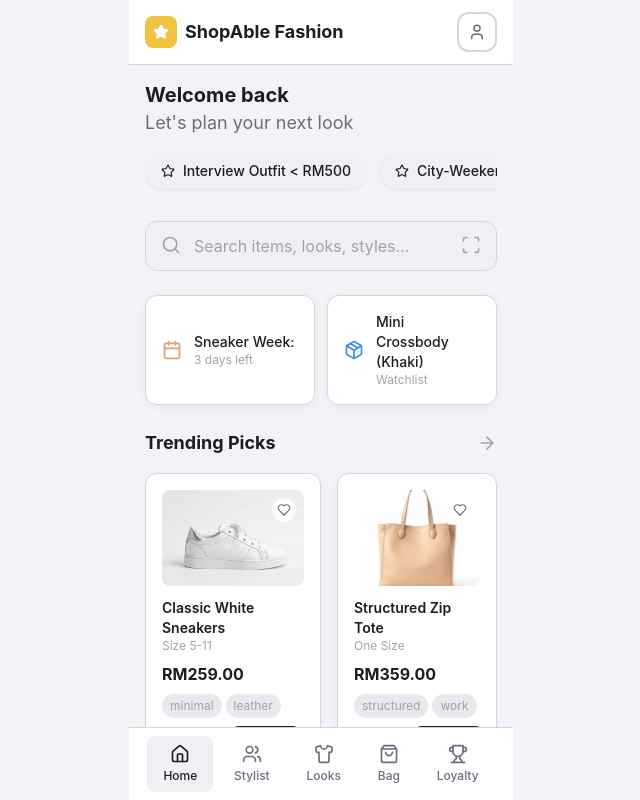
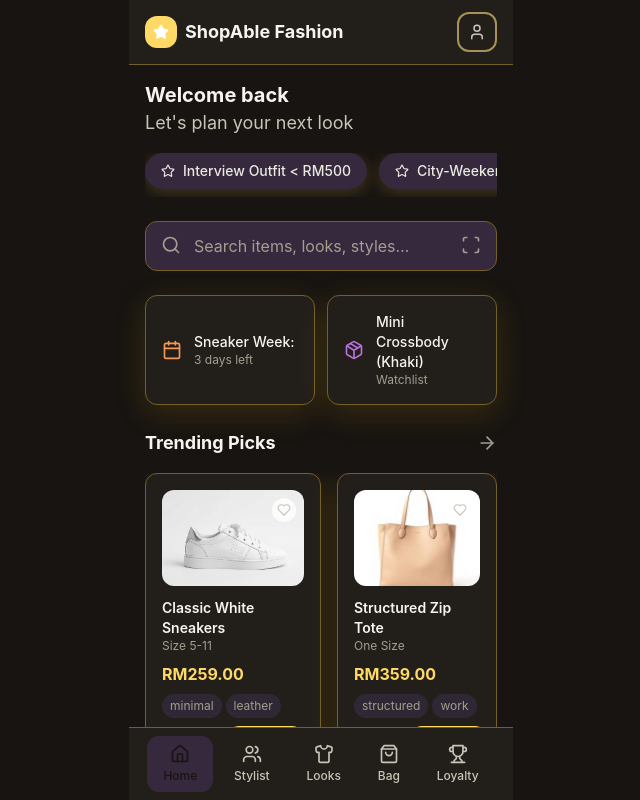
Before and after one commit to yohan19960/fashion-ai-style, a React (Vite) app: page / in a window 1280 px wide. Shown: the top 800 px of the page, without its empty margins (319-959 px from the left). Built offline with nearby package versions, Linux system fonts and the light colour scheme.

Commit message:
feat: Update theme to Luxury & Glam
Update theme colors to reflect a Luxury & Glam aesthetic, adjusting primary, secondary, and accent colors to align with the new theme.

```diff
--- a/src/index.css
+++ b/src/index.css
@@ -2,100 +2,94 @@
 @tailwind components;
 @tailwind utilities;
 
-/* ShopAble Fashion Design System - Premium Mobile Fashion App */
+/* ShopAble Fashion Design System - Luxury & Glam Mobile Fashion App */
 
 @layer base {
   :root {
-    /* Core Brand Colors */
-    --background: 240 20% 96%;
-    --foreground: 220 15% 12%;
+    /* Core Brand Colors - Luxury Black & Cream */
+    --background: 30 15% 8%;
+    --foreground: 45 20% 95%;
 
-    /* Card System */
-    --card: 0 0% 100%;
-    --card-foreground: 220 15% 12%;
-    --card-shadow: 220 20% 20%;
+    /* Card System - Deep Black with Gold Edges */
+    --card: 30 12% 12%;
+    --card-foreground: 45 20% 95%;
+    --card-shadow: 0 0% 0%;
 
-    /* App Background */
-    --app-background: 240 20% 96%;
-    --section-background: 0 0% 100%;
+    /* App Background - Rich Gradient */
+    --app-background: 30 15% 8%;
+    --section-background: 30 12% 12%;
 
-    /* Brand Primary - Sophisticated Dark */
-    --primary: 220 15% 12%;
-    --primary-foreground: 0 0% 98%;
-    --primary-muted: 220 10% 25%;
+    /* Brand Primary - Luxurious Deep Black */
+    --primary: 30 15% 8%;
+    --primary-foreground: 45 35% 85%;
+    --primary-muted: 30 10% 20%;
 
-    /* Fashion Gold Accents */
-    --accent-gold: 45 85% 60%;
-    --accent-gold-muted: 45 40% 85%;
-    --accent-warm: 30 60% 65%;
+    /* Luxury Gold & Rose Gold Accents */
+    --accent-gold: 45 100% 70%;
+    --accent-gold-muted: 45 60% 90%;
+    --accent-warm: 25 90% 65%;
 
-    /* Secondary Fashion Tones */
-    --secondary: 240 15% 95%;
-    --secondary-foreground: 220 15% 12%;
-    --secondary-muted: 240 10% 90%;
+    /* Secondary Luxury Tones - Deep Purple */
+    --secondary: 280 25% 25%;
+    --secondary-foreground: 45 20% 95%;
+    --secondary-muted: 280 15% 35%;
 
-    /* Text Hierarchy */
-    --text-primary: 220 15% 12%;
-    --text-secondary: 220 10% 45%;
-    --text-muted: 220 8% 65%;
+    /* Text Hierarchy - Gold & Cream */
+    --text-primary: 45 20% 95%;
+    --text-secondary: 45 15% 75%;
+    --text-muted: 45 10% 60%;
 
-    /* Interactive Elements */
-    --button-primary: 220 15% 12%;
-    --button-primary-hover: 220 15% 8%;
-    --button-secondary: 240 15% 95%;
-    --button-outline: 220 20% 85%;
+    /* Interactive Elements - Gold Gradients */
+    --button-primary: 45 100% 70%;
+    --button-primary-hover: 35 100% 65%;
+    --button-secondary: 280 25% 25%;
+    --button-outline: 45 30% 50%;
 
-    /* Fashion Chip/Pill Colors */
-    --chip-background: 240 15% 95%;
-    --chip-foreground: 220 15% 12%;
-    --chip-active: 220 15% 12%;
-    --chip-active-foreground: 0 0% 98%;
+    /* Luxury Chip/Pill Colors */
+    --chip-background: 280 20% 20%;
+    --chip-foreground: 45 20% 90%;
+    --chip-active: 45 100% 70%;
+    --chip-active-foreground: 30 15% 10%;
 
-    /* Status & Alerts */
-    --success: 140 60% 45%;
-    --warning: 35 85% 55%;
-    --error: 5 75% 55%;
-    --info: 210 75% 55%;
+    /* Status & Alerts - Luxury Palette */
+    --success: 140 60% 55%;
+    --warning: 45 100% 65%;
+    --error: 355 85% 60%;
+    --info: 280 60% 65%;
 
-    /* Fashion Specific */
-    --price-color: 220 15% 12%;
-    --discount-color: 5 75% 55%;
-    --tag-background: 240 10% 92%;
-    --loyalty-gold: 45 85% 60%;
+    /* Fashion Specific - Glamorous Colors */
+    --price-color: 45 100% 70%;
+    --discount-color: 355 85% 60%;
+    --tag-background: 280 15% 18%;
+    --loyalty-gold: 45 100% 75%;
 
-    /* Gradients */
-    --gradient-primary: linear-gradient(135deg, hsl(220 15% 12%), hsl(220 10% 18%));
-    --gradient-gold: linear-gradient(135deg, hsl(45 85% 60%), hsl(45 75% 65%));
-    --gradient-warm: linear-gradient(135deg, hsl(30 60% 65%), hsl(25 55% 70%));
-    --gradient-app: linear-gradient(180deg, hsl(240 20% 98%), hsl(240 15% 96%));
+    /* Luxury Gradients */
+    --gradient-primary: linear-gradient(135deg, hsl(30 15% 8%), hsl(280 20% 15%));
+    --gradient-gold: linear-gradient(135deg, hsl(45 100% 70%), hsl(25 90% 65%));
+    --gradient-warm: linear-gradient(135deg, hsl(25 90% 65%), hsl(15 85% 60%));
+    --gradient-app: linear-gradient(180deg, hsl(30 15% 8%), hsl(280 20% 12%));
 
-    /* Shadows */
-    --shadow-card: 0 2px 8px hsl(220 20% 20% / 0.06);
-    --shadow-chip: 0 1px 3px hsl(220 20% 20% / 0.08);
-    --shadow-floating: 0 8px 25px hsl(220 20% 20% / 0.12);
+    /* Luxury Shadows with Gold Glow */
+    --shadow-card: 0 8px 32px hsl(45 100% 50% / 0.15);
+    --shadow-chip: 0 4px 16px hsl(45 80% 60% / 0.20);
+    --shadow-floating: 0 16px 64px hsl(45 100% 50% / 0.25);
 
-    /* Border & Input */
-    --border: 220 20% 85%;
-    --input: 240 15% 95%;
-    --ring: 220 15% 12%;
+    /* Border & Input - Luxury Gold Accents */
+    --border: 45 50% 30%;
+    --input: 280 20% 20%;
+    --ring: 45 100% 70%;
 
-    --radius: 0.5rem;
+    --radius: 0.75rem;
 
-    --sidebar-background: 0 0% 98%;
-
-    --sidebar-foreground: 240 5.3% 26.1%;
-
-    --sidebar-primary: 240 5.9% 10%;
-
-    --sidebar-primary-foreground: 0 0% 98%;
-
-    --sidebar-accent: 240 4.8% 95.9%;
-
-    --sidebar-accent-foreground: 240 5.9% 10%;
-
-    --sidebar-border: 220 13% 91%;
-
-    --sidebar-ring: 217.2 91.2% 59.8%;
+    /* Sidebar - Luxury Theme */
+    --sidebar-background: 30 12% 12%;
+    --sidebar-foreground: 45 20% 90%;
+    --sidebar-primary: 45 100% 70%;
+    --sidebar-primary-foreground: 30 15% 10%;
+    --sidebar-accent: 280 20% 20%;
+    --sidebar-accent-foreground: 45 20% 90%;
+    --sidebar-border: 45 30% 25%;
+    --sidebar-ring: 45 100% 70%;
   }
 
   .dark {
--- a/tailwind.config.ts
+++ b/tailwind.config.ts
@@ -40,12 +40,19 @@ export default {
 					muted: 'hsl(var(--secondary-muted))'
 				},
 
-				// Fashion accent colors
+				// Luxury & Glam accent colors
 				'accent-gold': {
 					DEFAULT: 'hsl(var(--accent-gold))',
 					muted: 'hsl(var(--accent-gold-muted))'
 				},
 				'accent-warm': 'hsl(var(--accent-warm))',
+
+				// Luxury specific colors
+				'luxury-black': 'hsl(30 15% 8%)',
+				'luxury-gold': 'hsl(45 100% 70%)',
+				'luxury-rose-gold': 'hsl(25 90% 65%)',
+				'luxury-purple': 'hsl(280 25% 25%)',
+				'luxury-cream': 'hsl(45 20% 95%)',
 
 				// Text hierarchy
 				'text-primary': 'hsl(var(--text-primary))',
```
